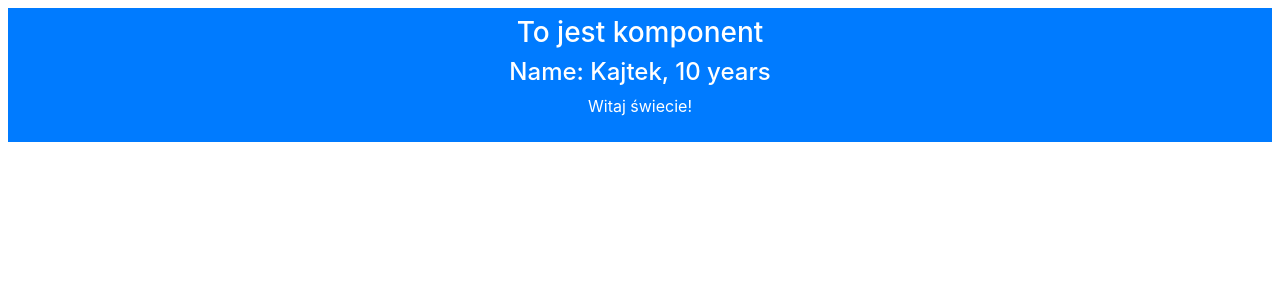
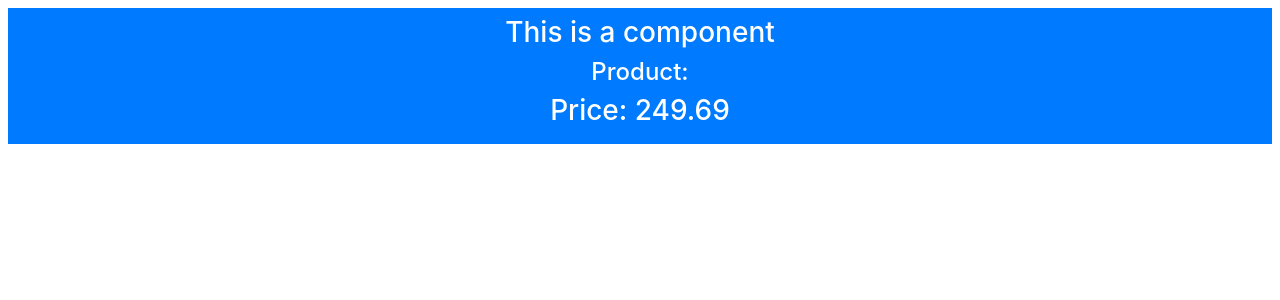
Before and after one commit to marekz/vuejs_simple_example, a Vue app in the folder templatesanddata/: page / in a window 1280 px wide. Shown: the top 300 px of the page. Built offline with nearby package versions, Linux system fonts and the light colour scheme; the HTML template or start-up script is replaced by a standard one.

Commit message:
Data binding examples - simple example with computed properties

```diff
--- a/templatesanddata/src/App.vue
+++ b/templatesanddata/src/App.vue
@@ -1,8 +1,8 @@
 <template>
   <div class="bg-primary text-white text-center m-2 p-2">
-    <h3>To jest komponent</h3>
-    <h4>Name: {{ name }}, {{ age }} years</h4>
-    <p>{{ message }}</p>
+    <h3>This is a component</h3>
+    <h4>Product: {{ name }}</h4>
+    <h3>Price: {{ totalPrice.toFixed(2) }}</h3>
   </div>
 </template>
 
@@ -11,21 +11,15 @@ export default {
   name: 'MyComponent',
   data: function () {
     return {
-      name: "Kajtek",
-      age: 10,
-      message: "Witaj świecie!"
+      productName: "Bajtek",
+      price: 203,
+      taxRate: 23
+    }
+  },
+  computed: {
+    totalPrice: function() {
+      return this.price + (this.price * (this.taxRate / 100));
     }
   }
 }
 </script>
-
-<style>
-#app {
-  font-family: Avenir, Helvetica, Arial, sans-serif;
-  -webkit-font-smoothing: antialiased;
-  -moz-osx-font-smoothing: grayscale;
-  text-align: center;
-  color: #2c3e50;
-  margin-top: 60px;
-}
-</style>
```
